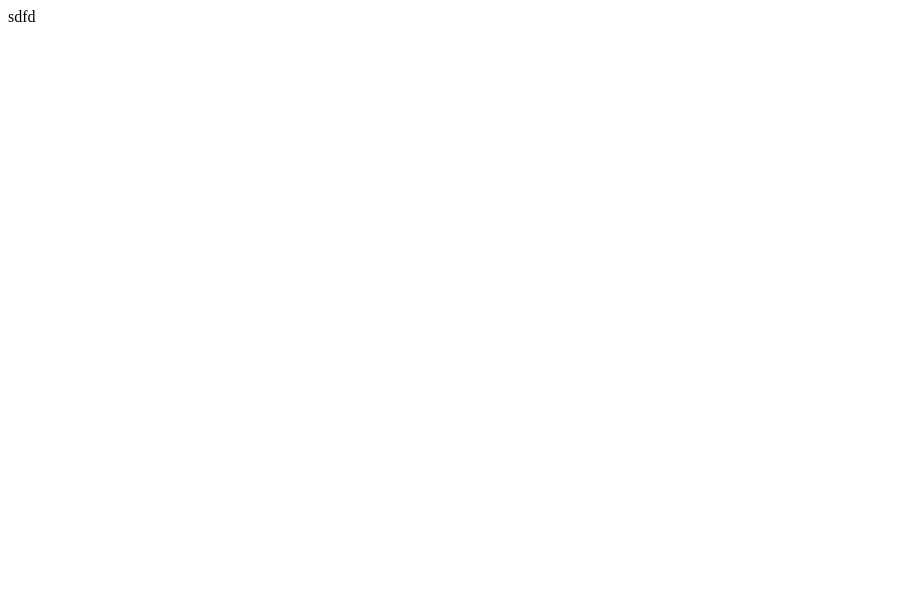
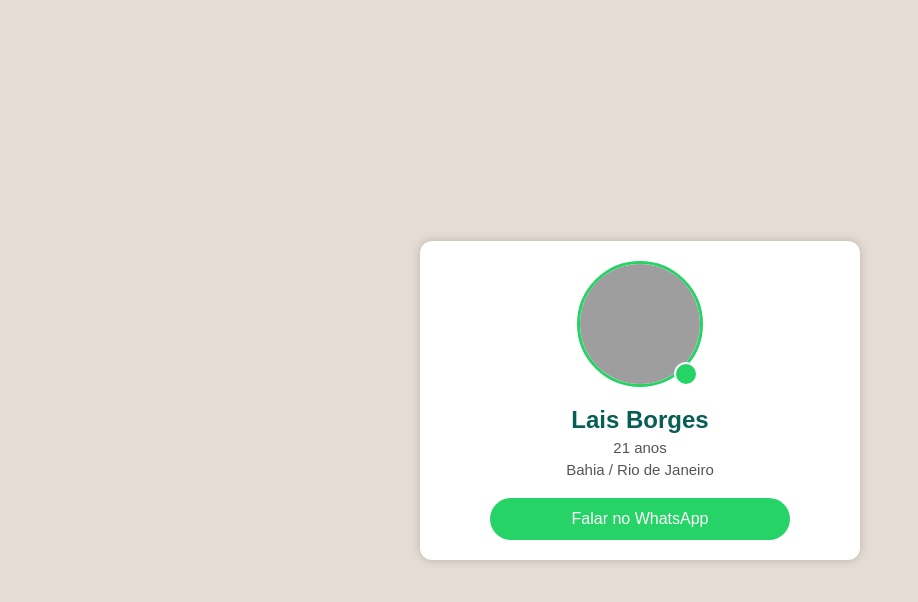
Before and after one commit to Silv81/long, a plain HTML site: page index.html in a window 1280 px wide. Shown: the whole page, without its empty margins (0-918 px from the left). Drawn offline with Linux system fonts and the light colour scheme; grey boxes are pictures that could not be loaded.

Commit message:
Update index.html

```diff
--- a/index.html
+++ b/index.html
@@ -1 +1,120 @@
-sdfd
+<!DOCTYPE html>
+<html lang="pt-BR">
+<head>
+  <meta charset="UTF-8">
+  <meta name="viewport" content="width=device-width, initial-scale=1.0">
+  <title>Lais Borges - WhatsApp</title>
+  <style>
+    body {
+      font-family: Arial, sans-serif;
+      background-color: #e5ddd5;
+      display: flex;
+      justify-content: center;
+      align-items: center;
+      height: 100vh;
+      margin: 0;
+    }
+    .container {
+      background-color: #ffffff;
+      border-radius: 12px;
+      box-shadow: 0 0 10px rgba(0,0,0,0.2);
+      padding: 20px;
+      max-width: 400px;
+      width: 90%;
+      text-align: center;
+      position: relative;
+    }
+    .profile {
+      position: relative;
+      display: inline-block;
+    }
+    .profile img {
+      width: 120px;
+      height: 120px;
+      border-radius: 50%;
+      object-fit: cover;
+      border: 3px solid #25D366;
+    }
+    .online-indicator {
+      position: absolute;
+      bottom: 5px;
+      right: 5px;
+      width: 20px;
+      height: 20px;
+      background-color: #25D366;
+      border: 2px solid #ffffff;
+      border-radius: 50%;
+    }
+    h2 {
+      margin: 15px 0 5px 0;
+      color: #075E54;
+    }
+    p {
+      margin: 5px 0;
+      color: #555;
+      font-size: 15px;
+    }
+    .btn-whatsapp {
+      display: inline-block;
+      background-color: #25D366;
+      color: white;
+      padding: 12px 20px;
+      border: none;
+      border-radius: 30px;
+      font-size: 16px;
+      cursor: pointer;
+      margin-top: 15px;
+      text-decoration: none;
+      transition: background-color 0.3s;
+      width: 100%;
+      max-width: 300px;
+    }
+    .btn-whatsapp:hover {
+      background-color: #128C7E;
+    }
+    @media (max-width: 480px) {
+      .profile img {
+        width: 100px;
+        height: 100px;
+      }
+      .online-indicator {
+        width: 16px;
+        height: 16px;
+        bottom: 3px;
+        right: 3px;
+      }
+    }
+  </style>
+</head>
+<body>
+
+  <div class="container">
+    <div class="profile">
+      <img src="https://i.postimg.cc/L6fd6QdH/Imagem-do-Whats-App-de-2025-06-11-s-01-41-37-c17cb9b5.jpg" alt="Lais Borges">
+      <div class="online-indicator"></div>
+    </div>
+
+    <h2>Lais Borges</h2>
+    <p>21 anos</p>
+    <p>Bahia / Rio de Janeiro</p>
+
+    <button class="btn-whatsapp" onclick="redirecionarWhatsApp()">Falar no WhatsApp</button>
+  </div>
+
+  <script>
+    const numerosWhatsApp = [
+      '557391933072',  // Número secundário
+      '557391288391', //  Número primeiro
+    ];
+
+    function redirecionarWhatsApp() {
+      const index = Math.floor(Math.random() * numerosWhatsApp.length);
+      const numero = numerosWhatsApp[index];
+      const mensagem = encodeURIComponent("Oi Lais, tenho interesse!");
+      const link = https://wa.me/${numero}?text=${mensagem};
+      window.location.href = link;
+    }
+  </script>
+
+</body>
+</html>
```
